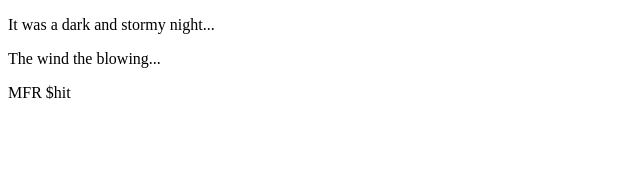
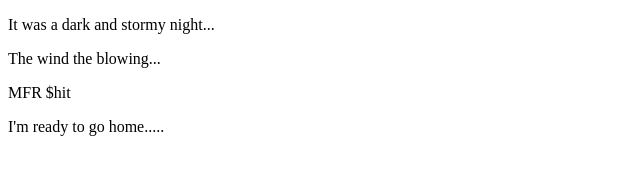
Before and after one commit to jetch5/fireside-story, a plain HTML site: page index.html in a window 1280 px wide. Shown: the whole page, without its empty margins (0-640 px from the left). Drawn offline with Linux system fonts and the light colour scheme.

Commit message:
added 4th line of the story

```diff
--- a/index.html
+++ b/index.html
@@ -4,5 +4,6 @@
         <p>It was a dark and stormy night...</p>
         <p>The wind the blowing...</p>
         <p>MFR $hit</p>
+        <p>I'm ready to go home.....</p>
     </body>
 </html>
```
